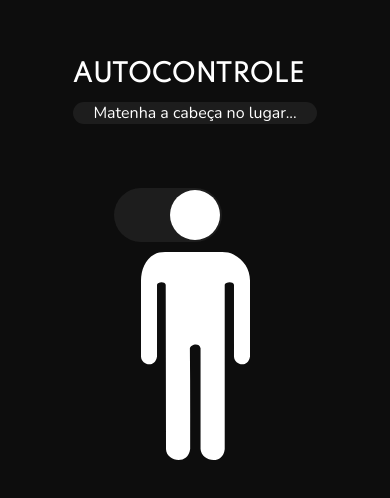
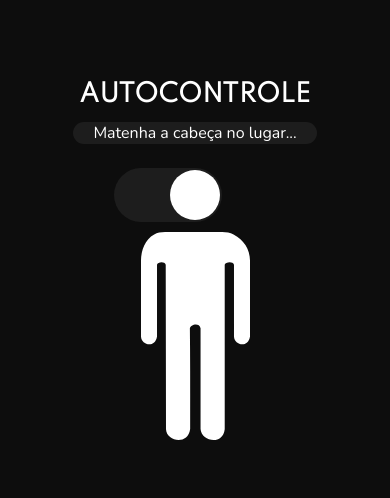
Before and after one commit to outroNavasconi/bxa_autocontrole, a plain HTML site: page index.html in a window 390 px wide. Shown: the part 160-658 px from the top of the page. Drawn offline with nearby package versions, Linux system fonts and the light colour scheme.

```diff
--- a/css/header.css
+++ b/css/header.css
@@ -4,6 +4,7 @@ header {
 
 h1 {
   color: #ffffff;
+  text-align: center;
   font-size: 2.25rem;
   letter-spacing: 0.25px;
   text-transform: uppercase;
--- a/css/main.css
+++ b/css/main.css
@@ -9,8 +9,9 @@ html, body, h1, span, p, section, div, img {
 }
 
 html, body {
-  width: 100vw;
-  height: 100vh;
+  width: 100%;
+  height: 100%;
+  overflow: hidden;
   background-color: #0d0d0d;
 }
 
--- a/css/responsividade.css
+++ b/css/responsividade.css
@@ -1,4 +1,8 @@
 @media (max-width: 700px) {
+  header {
+    margin-bottom: 1.5rem;
+  }
+
   h1 {
     font-size: 1.5rem;
   }
```
